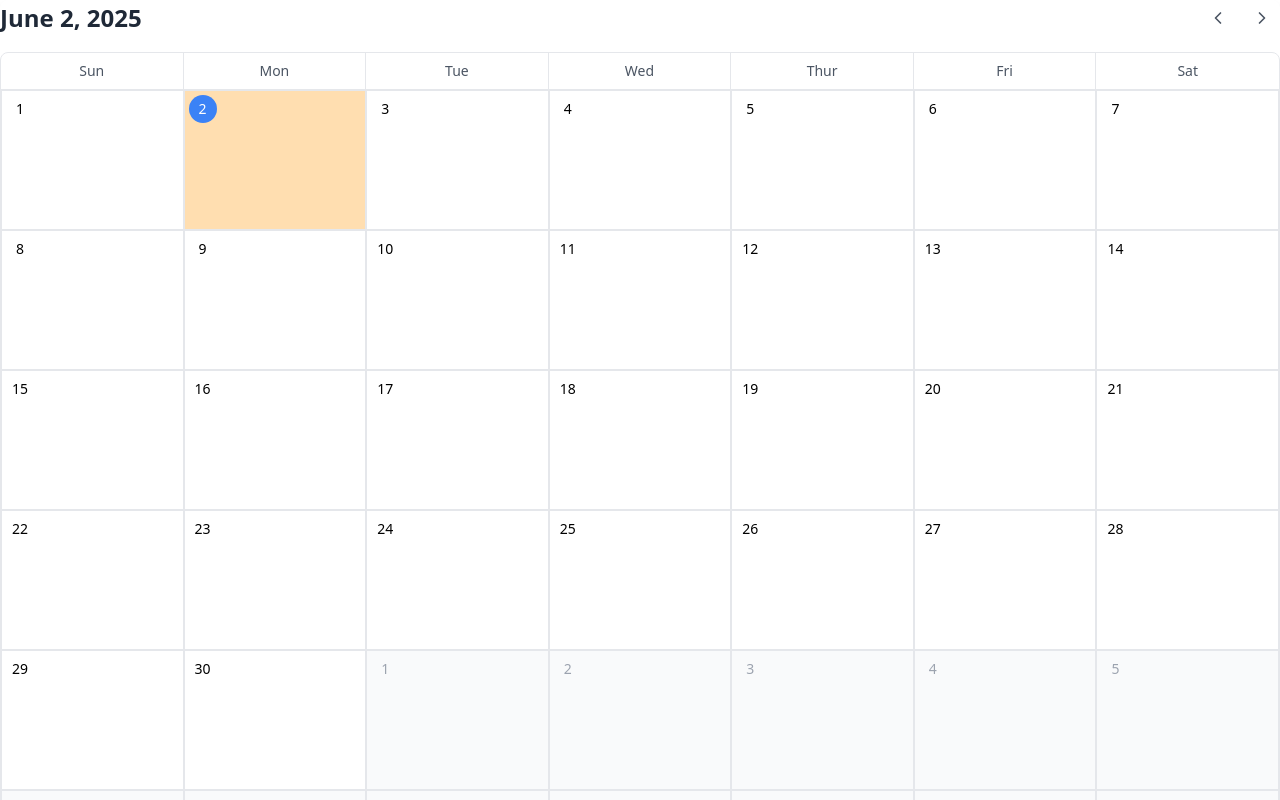
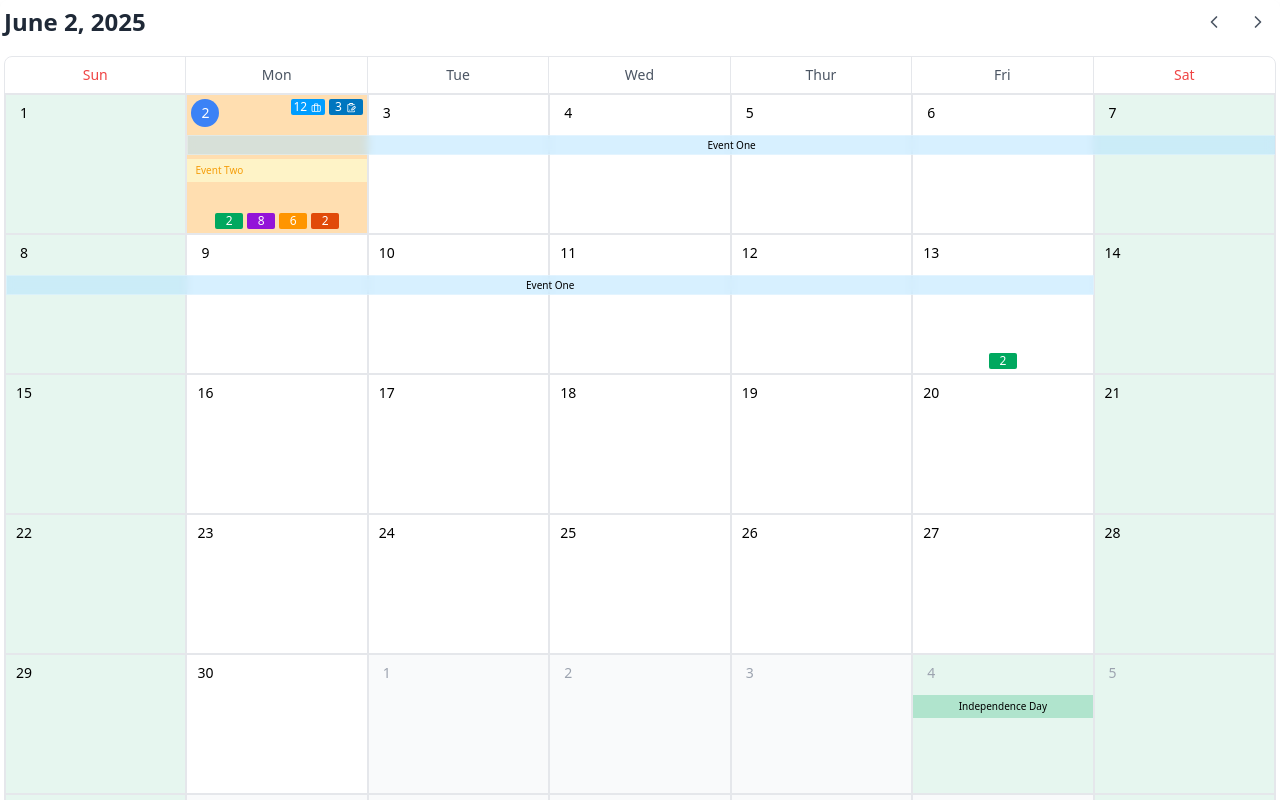
Before and after one commit to rojandahal/event-calendar-component, a React (Vite) app: page / in a window 1280 px wide. Shown: the top 800 px of the page. Built offline with nearby package versions, Linux system fonts and the light colour scheme.

Commit message:
fix: insert mock data for now and padding 1

```diff
--- a/src/App.tsx
+++ b/src/App.tsx
@@ -1,5 +1,10 @@
 import CalendarComponent from "./components/Calendar";
-// import { badges, events, holidays, topBadge } from "./data/mockData";
+import {
+  mockBadges,
+  mockEvents,
+  mockHolidays,
+  mockTopBadge
+} from "./data/mockData";
 import { Badge, Event, Holiday, TopBadge } from "./types";
 
 interface CalendarProps {
@@ -19,11 +24,11 @@ function Calendar({
 }: CalendarProps) {
   return (
     <CalendarComponent
-      events={events}
-      badges={badges}
-      holidays={holidays}
-      topBadges={topBadges}
-      weekendDays={weekendDays} // Sun = 0 to Sat = 6
+      events={mockEvents}
+      badges={mockBadges}
+      holidays={mockHolidays}
+      topBadges={mockTopBadge}
+      weekendDays={[0, 6]} // Sun = 0 to Sat = 6
     />
   );
 }
--- a/src/components/Calendar.tsx
+++ b/src/components/Calendar.tsx
@@ -73,7 +73,7 @@ const Calendar: React.FC<CalendarProps> = ({
 
   return (
     <div className="bg-white rounded-lg shadow-md overflow-hidden">
-      <div className="p-0">
+      <div className="p-1">
         <CalendarHeader
           currentDate={currentDate}
           onPreviousMonth={handlePreviousMonth}
--- a/src/data/mockData.ts
+++ b/src/data/mockData.ts
@@ -1,7 +1,7 @@
 import { Badge, Event, Holiday, TopBadge } from "../types";
 
 // Sample events data
-export const events: Event[] = [
+export const mockEvents: Event[] = [
   {
     id: "1",
     title: "Event One",
@@ -23,7 +23,7 @@ export const events: Event[] = [
 ];
 
 // Sample holidays data
-export const holidays: Holiday[] = [
+export const mockHolidays: Holiday[] = [
   {
     id: "1",
     name: "May Day",
@@ -41,7 +41,7 @@ export const holidays: Holiday[] = [
   }
 ];
 
-export const badges: Badge[] = [
+export const mockBadges: Badge[] = [
   {
     id: 1,
     category: "leave",
@@ -74,7 +74,7 @@ export const badges: Badge[] = [
   }
 ];
 
-export const topBadge: TopBadge[] = [
+export const mockTopBadge: TopBadge[] = [
   {
     id: 1,
     category: "project-count",
```
